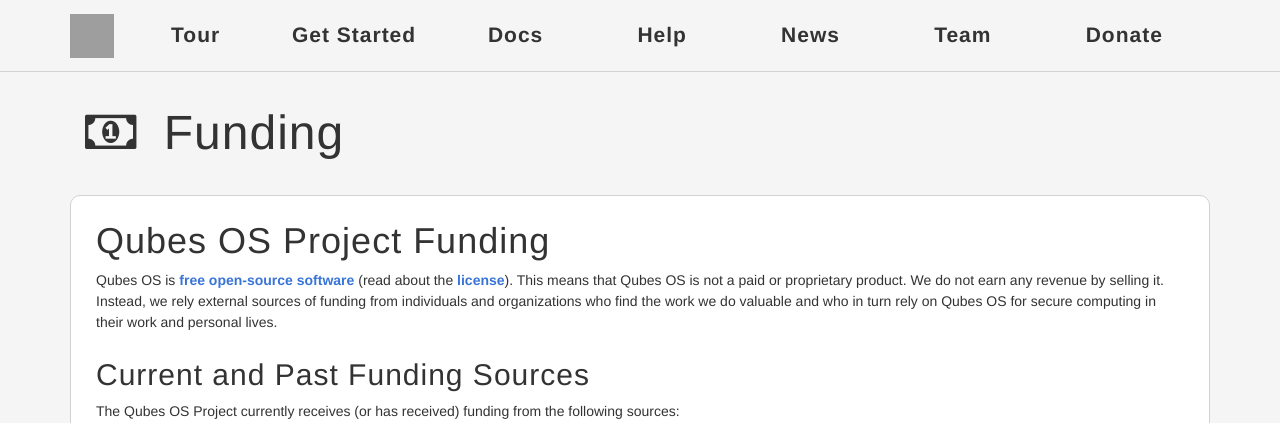
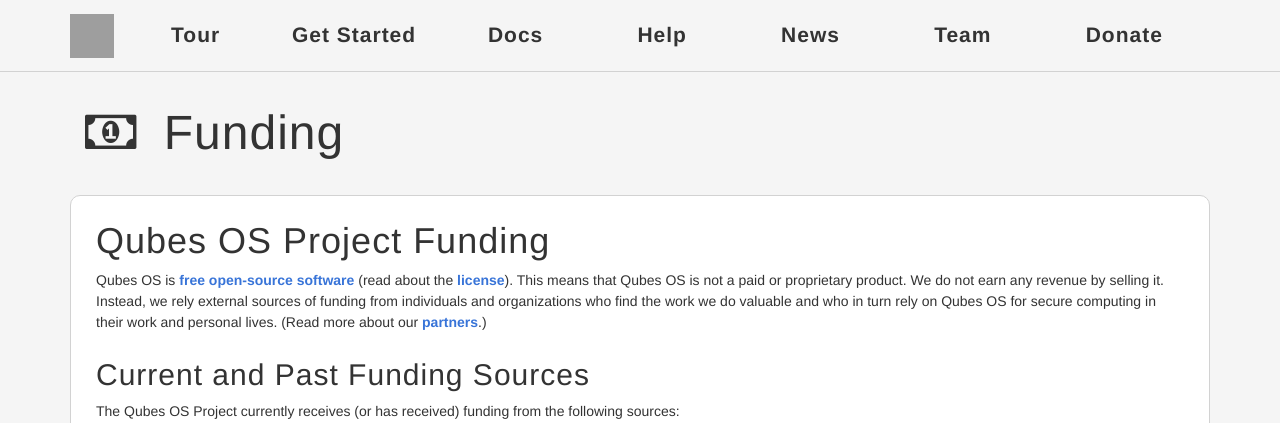
Before and after one commit to QubesOS/qubesos.github.io, a Jekyll site: the page built from pages/funding.md, in a window 1280 px wide and 900 px high, cut to the strip 0-423 px from the top of the window. Built offline with Jekyll 4.4.1, drawn with Linux system fonts in a browser that asks for light colours; some web fonts are replaced; grey boxes are pictures that could not be loaded.

Commit message:
Add link to Partners page
QubesOS/qubes-issues#1701

```diff
--- a/pages/funding.md
+++ b/pages/funding.md
@@ -11,7 +11,8 @@ Qubes OS is [free open-source software][FOSS] (read about the [license]). This
 means that Qubes OS is not a paid or proprietary product. We do not earn any
 revenue by selling it. Instead, we rely external sources of funding from
 individuals and organizations who find the work we do valuable and who in turn
-rely on Qubes OS for secure computing in their work and personal lives.
+rely on Qubes OS for secure computing in their work and personal lives. (Read
+more about our [partners].)
 
 Current and Past Funding Sources
 --------------------------------
@@ -49,6 +50,7 @@ Qubes OS, please contact `michael at qubes-os dot org`.
 
 [FOSS]: https://en.wikipedia.org/wiki/Free_and_open-source_software
 [license]: /doc/license/
+[partners]: /partners/
 [itl]: http://invisiblethingslab.com/itl/Welcome.html
 [OTF]: https://www.opentech.fund/project/qubes-os
 [announcement]: http://blog.invisiblethings.org/2015/06/04/otf-funding-announcement.html
```
